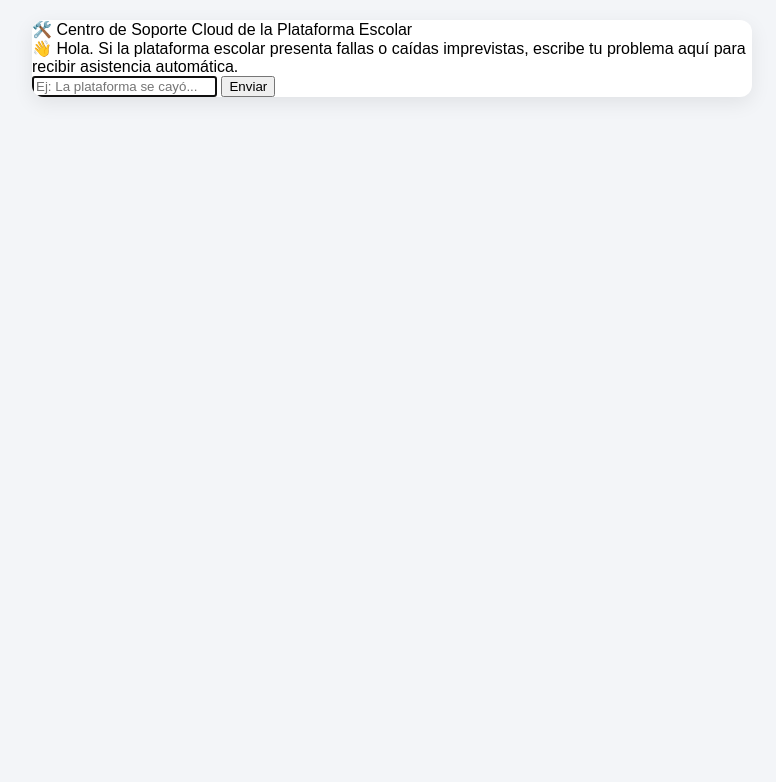
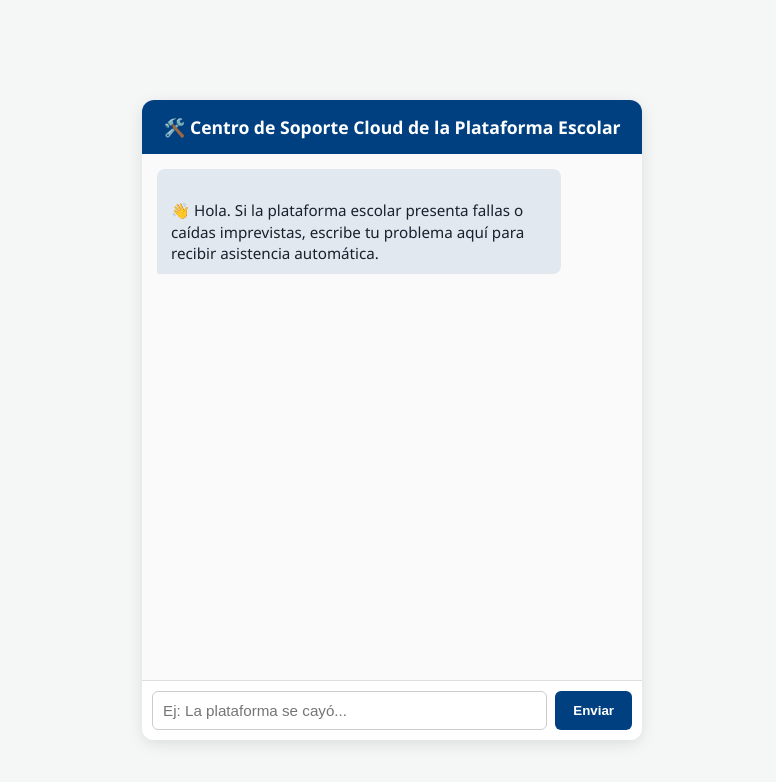
Before and after one commit to garciaorlando8731-max/soporte-cloud-bot, a website: page public/index.html in a window 1280 px wide. Shown: the whole page, without its empty margins (248-1024 px from the left). Drawn offline with Linux system fonts and the light colour scheme.

Commit message:
Add files via upload

```diff
--- a/public/styles.css
+++ b/public/styles.css
@@ -1,44 +1,95 @@
-* {
-  box-sizing: border-box;
-  font-family: Arial, sans-serif;
+body {
+  font-family: 'Segoe UI', Tahoma, Geneva, Verdana, sans-serif;
+  background-color: #f4f7f6;
+  margin: 0;
+  padding: 20px;
+  display: flex;
+  justify-content: center;
+  align-items: center;
+  height: 100vh;
 }
 
-body {
-  margin: 0;
-  padding: 20px;
-  background-color: #f3f5f8;
+.chat-container {
+  width: 100%;
+  max-width: 500px;
+  background: white;
+  border-radius: 12px;
+  box-shadow: 0 4px 15px rgba(0, 0, 0, 0.1);
   display: flex;
-  justify-content: center;
+  flex-direction: column;
+  overflow: hidden;
+  height: 80vh;
 }
 
-.chat-container,
-#chat-container,
-.contenedor-chat {
-  width: 100%;
-  max-width: 720px;
-  background: #ffffff;
-  border-radius: 12px;
-  box-shadow: 0 6px 20px rgba(0, 0, 0, 0.08);
-  overflow: hidden;
+.chat-header {
+  background: #004080;
+  color: white;
+  padding: 15px;
+  text-align: center;
+  font-weight: bold;
+  font-size: 1.1rem;
 }
 
-.mensaje-usuario {
-  background-color: #0b4a8b;
-  color: #ffffff;
-  padding: 10px 14px;
-  border-radius: 12px 12px 2px 12px;
-  margin: 8px 0 8px auto;
-  max-width: 80%;
-  width: fit-content;
+.chat-messages {
+  flex: 1;
+  padding: 15px;
+  overflow-y: auto;
+  display: flex;
+  flex-direction: column;
+  gap: 10px;
+  background: #fafafa;
 }
 
-.mensaje-bot {
-  background-color: #e9eef5;
-  color: #111827;
+.message {
   padding: 10px 14px;
-  border-radius: 12px 12px 12px 2px;
-  margin: 8px auto 8px 0;
-  max-width: 85%;
-  width: fit-content;
+  border-radius: 8px;
+  max-width: 80%;
   line-height: 1.4;
+  font-size: 0.95rem;
+  white-space: pre-line;
 }
+
+.user-msg {
+  background: #004080;
+  color: white;
+  align-self: flex-end;
+  border-bottom-right-radius: 2px;
+}
+
+.bot-msg {
+  background: #e2e8f0;
+  color: #1a202c;
+  align-self: flex-start;
+  border-bottom-left-radius: 2px;
+}
+
+.chat-input-area {
+  display: flex;
+  padding: 10px;
+  background: white;
+  border-top: 1px solid #ddd;
+}
+
+.chat-input-area input {
+  flex: 1;
+  padding: 10px;
+  border: 1px solid #ccc;
+  border-radius: 6px;
+  outline: none;
+  font-size: 0.95rem;
+}
+
+.chat-input-area button {
+  background: #004080;
+  color: white;
+  border: none;
+  padding: 10px 18px;
+  margin-left: 8px;
+  border-radius: 6px;
+  cursor: pointer;
+  font-weight: bold;
+}
+
+.chat-input-area button:hover {
+  background: #002b5c;
+}
```
